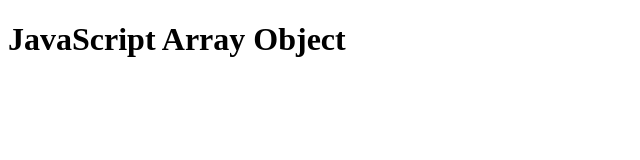
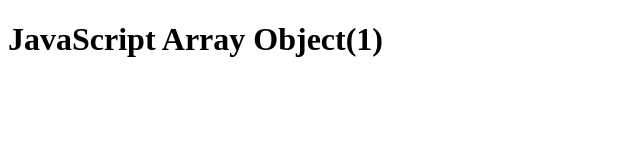
Before and after one commit to AnantaFerdinand/mobile_prog2021-s11820001, a plain HTML site: page pertemuan_04/index.html in a window 1280 px wide. Shown: the full height of the page, 0-640 px from the left. Drawn offline with Linux system fonts and the light colour scheme.

Commit message:
4th commit

```diff
--- a/pertemuan_04/index.html
+++ b/pertemuan_04/index.html
@@ -8,7 +8,7 @@
     <script src="index.js"></script>
 </head>
 <body>
-    <h1>JavaScript Array Object</h1>
+    <h1>JavaScript Array Object(1)</h1>
 
 </body>
 </html>
```
